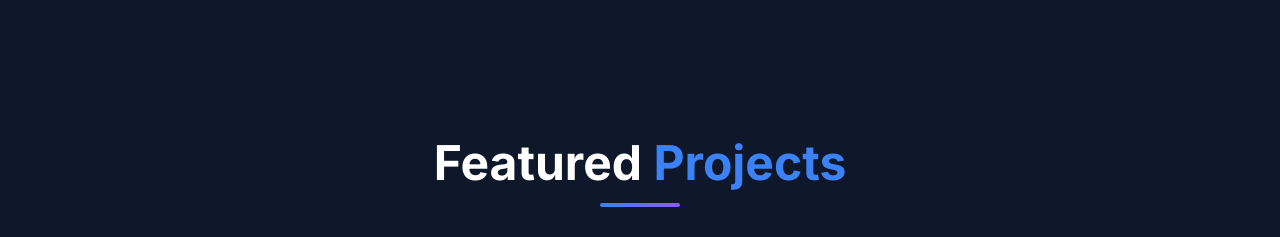
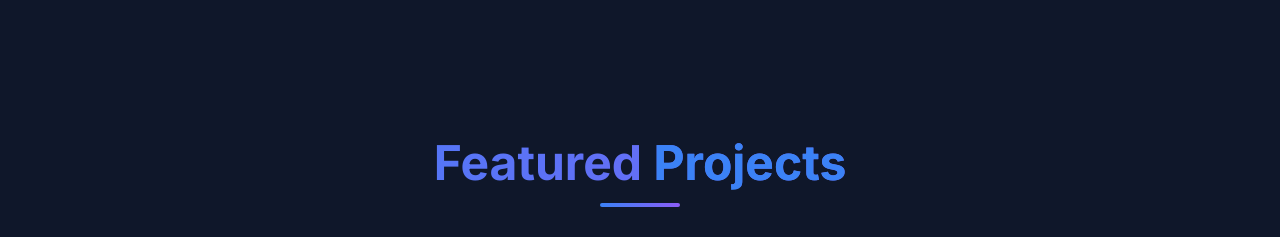
Before and after one commit to KartikKamatagi/kartikportfolio, a React (Vite) app: page / in a window 1280 px wide. Shown: the part 4200-4437 px from the top of the page. Built offline with nearby package versions, Linux system fonts and the light colour scheme.

Commit message:
adding new project in portfolio

```diff
--- a/src/components/Projects.jsx
+++ b/src/components/Projects.jsx
@@ -64,7 +64,7 @@ const Projects = () => {
                     transition={{ duration: 0.6 }}
                     className="text-center mb-16"
                 >
-                    <h2 className="text-3xl md:text-5xl font-bold text-white mb-4">Featured <span className="text-primary">Projects</span></h2>
+                    <h2 className="text-3xl md:text-5xl font-bold text-gradient mb-4">Featured <span className="text-primary">Projects</span></h2>
                     <div className="w-20 h-1 bg-gradient-to-r from-primary to-accent mx-auto rounded-full"></div>
                 </motion.div>
 
```
